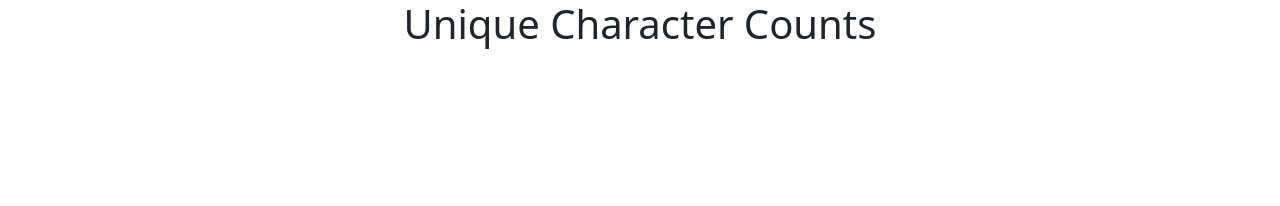
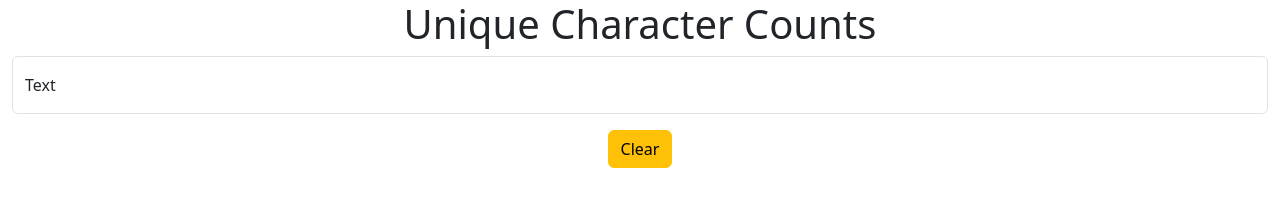
Before and after one commit to derektypist/unique-consonant-counts, a plain HTML site: page index.html in a window 1280 px wide. Drawn offline with Linux system fonts and the light colour scheme.

Commit message:
Completed form at index.html

```diff
--- a/index.html
+++ b/index.html
@@ -1,10 +1,12 @@
 <!DOCTYPE html>
 <html lang="en">
+
 <head>
     <meta charset="UTF-8">
     <meta name="viewport" content="width=device-width, initial-scale=1.0">
     <meta name="author" content="Derek Dhammaloka">
-    <meta name="description" content="Counts the number of unique consonants in a string.  Disregards duplicate consonants of differing cases.  For example, Dad should have 1 unique consonant.">
+    <meta name="description"
+        content="Counts the number of unique consonants in a string.  Disregards duplicate consonants of differing cases.  For example, Dad should have 1 unique consonant.">
     <meta name="keywords" content="consonant, unique, consonants, string">
     <title>Unique Consonant Counts</title>
     <link rel="icon" href="favicon.ico">
@@ -12,6 +14,7 @@
     <link rel="stylesheet" href="libs/bootstrap/bootstrap.min.css">
     <link rel="stylesheet" href="css/style.css">
 </head>
+
 <body>
     <!-- Set Up Header -->
     <header class="container-fluid text-center">
@@ -20,7 +23,16 @@
 
     <!-- Set Up Form -->
     <section class="container-fluid">
+        <form>
+            <div class="form-floating mb-3">
+                <input type="text" id="mytext" class="form-control" title="Enter text" placeholder="Enter text">
+                <label for="mytext">Text</label>
+            </div>
 
+            <div class="d-grid gap-2 d-flex justify-content-center">
+                <button type="reset" id="clearBtn" class="btn btn-warning">Clear</button>
+            </div>
+        </form>
     </section>
 
     <!-- Display Results -->
@@ -30,4 +42,5 @@
     <script src="libs/jquery/jquery-3.7.1.min.js"></script>
     <script src="js/script.js"></script>
 </body>
+
 </html>
```
Lines whose indentation alone changed are shown as unchanged.
